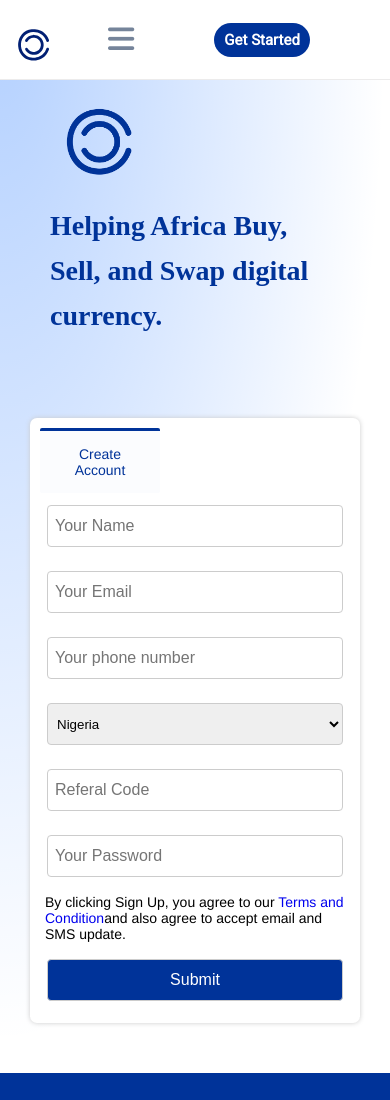
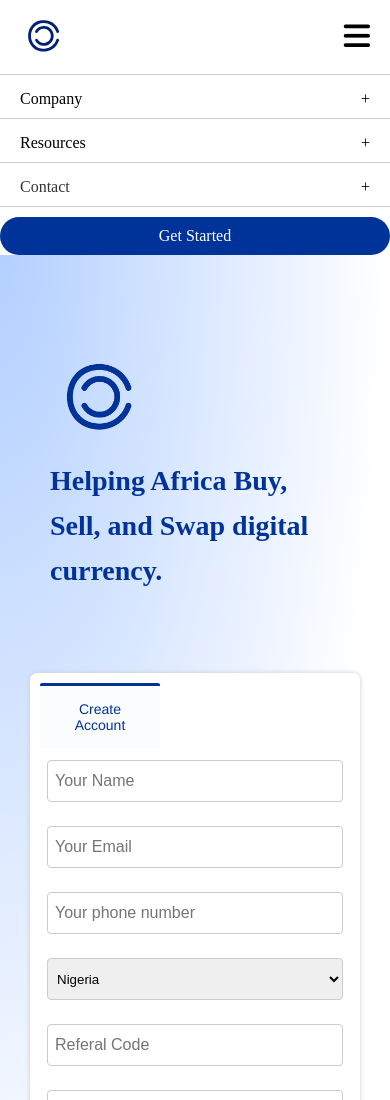
Before and after one commit to Augustine-ebuka/copaly-signup, a plain HTML site: page index.html in a window 390 px wide. Shown: the top 1100 px of the page. Drawn offline with Linux system fonts and the light colour scheme.

Commit message:
mobile navbar implemtation

```diff
--- a/index.html
+++ b/index.html
@@ -14,7 +14,41 @@
 <body>
     <header>
         <div class="header-container">
+            <!--NAVBAR MOBILE VIEW STARTS HERE-->
 
+            <div class="accordion">
+                <div class="nav-head">
+                    <div class="logo"><img src="images/copaly-logo.svg" width="48px" height="48px"></div>
+                    <div class="bars">
+                        <div class="barss"><i class="fas fa-bars" id="openBtn"></i></div>
+                    </div>
+                </div>
+                <div class="mobile-menu">
+                    <div class="question">Company</div>
+                    <div class="answer">
+                       <ul>
+                        <li><a href="#">About</a></li>
+                        <li><a href="#">Career</a></li>
+                       </ul>
+                    </div>
+                </div>
+                <div class="mobile-menu">
+                    <div class="question">Resources</div>
+                    <div class="answer">
+                        <ul>
+                            <li><a  href="#">Blog</a></li>
+                            <li><a  href="#">Help Center</a></li>
+                           </ul>
+                    </div>
+                </div>
+                <div class="mobile-menu">
+                    <div class="question"><a  href="#">Contact</a></div>
+                </div>
+                <div class="mobile-menu" id="getstartbtn">
+                    Get started
+                </div>
+            </div>
+<!-- NAVBAR MOBILE VIEW END HERE-->
         <nav>
             <label class="logo"><img src="images/copaly-logo.svg" width="48px" height="48px"></label>
                 <ul class="contents" id="navmenu">
@@ -33,7 +67,6 @@
                     </li>
                     <li>
                         <a>Resources   <i class="fas fa-caret-down"  id="caret"></i></a>
-
                         <i class="fa-regular fa-list-dropdown"></i>
                         <div class="subparent">
                             <div class="speech">
@@ -50,9 +83,7 @@
                 </di>
             </ul>
                 <label for="check" class="checkbtn">
-                    <div class="toggle">
-                        <i class="fas fa-bars" class="open"></i>
-                    </div>
+                        <i class="fas fa-bars"></i>
                   </label>
                 <a  class="start-btn">get started</a>
             </nav>
@@ -60,7 +91,7 @@
     </header>
 
 
-
+<!--HEADER SECTION ENDS HERE-->
 
 
 
--- a/script.js
+++ b/script.js
@@ -1,6 +1,17 @@
-var openBtn = document.getElementsByClassName('open');
-var navMenu = document.getElementsByClassName('open');
+const content = document.getElementsByClassName('mobile-menu');
 
-openBtn.addEventListener('click', function () {
-   navMenu.style.display = 'block';
-});
+function classToggle() {
+    const navs = document.querySelectorAll('.mobile-menu')
+    navs.forEach(nav => nav.classList.toggle('hide'));
+  }
+
+document.querySelector('.bars').addEventListener('click', classToggle);
+
+
+
+for (var i = 0; i < content.length; i++) {
+    content[i].addEventListener('click', function () {
+        this.classList.toggle('active');
+        console.log(content)
+    });
+}
--- a/style.css
+++ b/style.css
@@ -6,18 +6,120 @@
     text-decoration: none;
 }
 
+/* HEADER SECTION CSS for mobile view */
 
-/* HEADER SECTION CSS */
+.nav-head{
+    display: flex;
+    height: auto;
+    justify-content: space-between;
+    align-items: center;
+    border-bottom: #497de6;
+    border-bottom: 1px solid #ccc;
+}
+.logo{
+    margin-left: 20px;
+}
+.bars{
+    margin-right: 20px;
+    font-size: 30px;
+    cursor: pointer;
+    transition: all 0.3s ease;
+    padding: 20px 0px 20px 10px;
+
+}
+
+.accordion .startbtn.hide{
+    display: none;
+}
+.accordion .mobile-menu.hide {
+    display:none ;
+    transition: all 0.5s ease-in-out;
+}
+.accordion .mobile-menu .question{
+    padding-bottom: 10px;
+    cursor: pointer;
+    padding-top: 15px;
+    padding-left: 20px;
+    border-bottom: 1px solid #ccc;
+
+}
+.accordion .mobile-menu .question:hover{
+    color: #003399;
+    transition: all 0.3s ease-in-out;
+}
+.accordion .mobile-menu .question::after{
+    content: '+';
+    float: right;
+    position: relative;
+    padding-right: 20px;
+}
+.accordion .mobile-menu .answer{
+    padding-left: 8px;
+    width: 100%;
+    position: relative;
+    height: 0px;
+    overflow: hidden;
+    transition: .5s;
+}
+
+.accordion .mobile-menu .answer ul li a{
+    list-style: none;
+    padding-bottom: 10px;
+    color: #003399;
+}
+.accordion .mobile-menu a{
+    list-style: none;
+    padding-bottom: 10px;
+    color:#333333;
+}
+.accordion .mobile-menu a:hover{
+    color: #003399;
+}
+
+
+
+
+/**
+after adding javascript link
+
+*/
+.accordion .mobile-menu.active .answer{
+    height: 80px;
+}
+.accordion .mobile-menut.active .question{
+    transition: .3s;
+}
+
+.accordion .mobile-menu.active .question::after{
+    content: '-';
+    font-size: 30px;
+    transition: .3s;
+}
+
+#getstartbtn{
+    width: auto;
+    background-color: #003399;
+    padding: 10px;
+    border-radius: 50px;
+    text-align: center;
+    text-transform: capitalize;
+    color: white;
+    margin-top: 10px;
+}
+
+.accordion{
+    display: none;
+}
+
+
+/* styling for web view starts here*/
 nav{
-    height: 80px;
     width: 100%;
     display: flex;
     border-bottom: 1px solid rgb(236, 235, 235);
     position: absolute;
     background-color: #ffff;
     z-index: 200;
-
-
 }
 nav .logo{
     margin: 20px 10px;
@@ -122,47 +224,19 @@ nav ul li a{
 
 
 @media  (max-width: 768px) {
-    .checkbtn{
+
+    nav{
+        display: none;
+
+    }
+    .accordion{
         display: block;
-        font-size: 30px;
-        color:#75849a;
-        line-height: 80px;
-        cursor: pointer;
-        position: relative;
-        margin-left: 40px;
-      }
-      nav{
-        position: fixed;
-      }
+    }
+
+}
 
 
-
-    nav ul{
-        position: fixed;
-        width: 100%;
-        height: 100vh;
-        background: white;
-        top: 60px;
-        text-align: center;
-        transition: all .5s;
-        margin-left: -1px;
-        display: none;
-      }
-
-  nav ul li:hover .subparent{
-    display: none;
-}
-
-  }
-  nav ul li{
-
-    margin-bottom: 20px 50px;
-    text-align: left;
-    padding: 10px;
-  }
-
-
-/* HEADER ENDS CSS */
+/* HEADER CSS ENDS */
 
 .container{
     height: calc(100vh- 800px);
```
